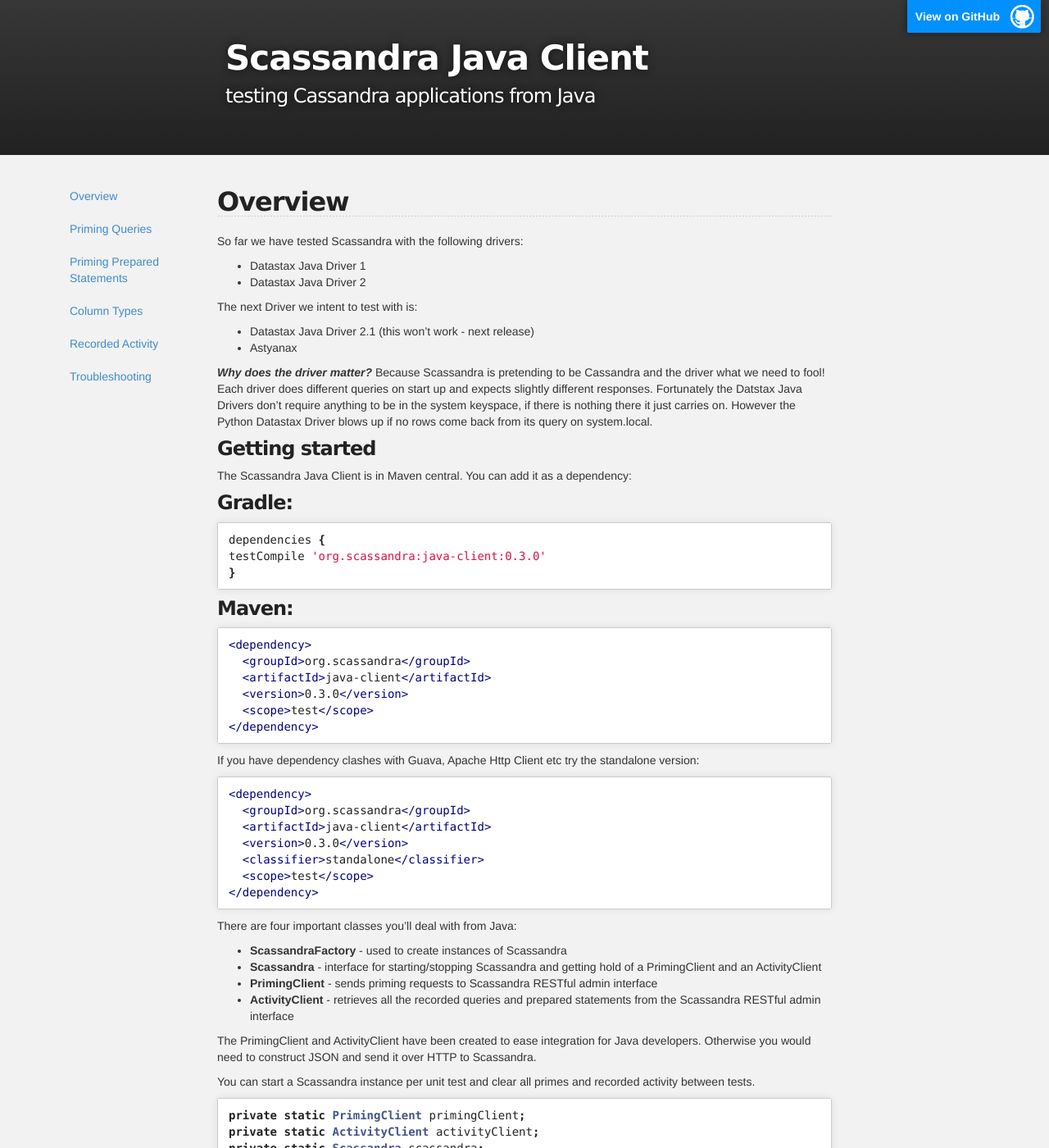
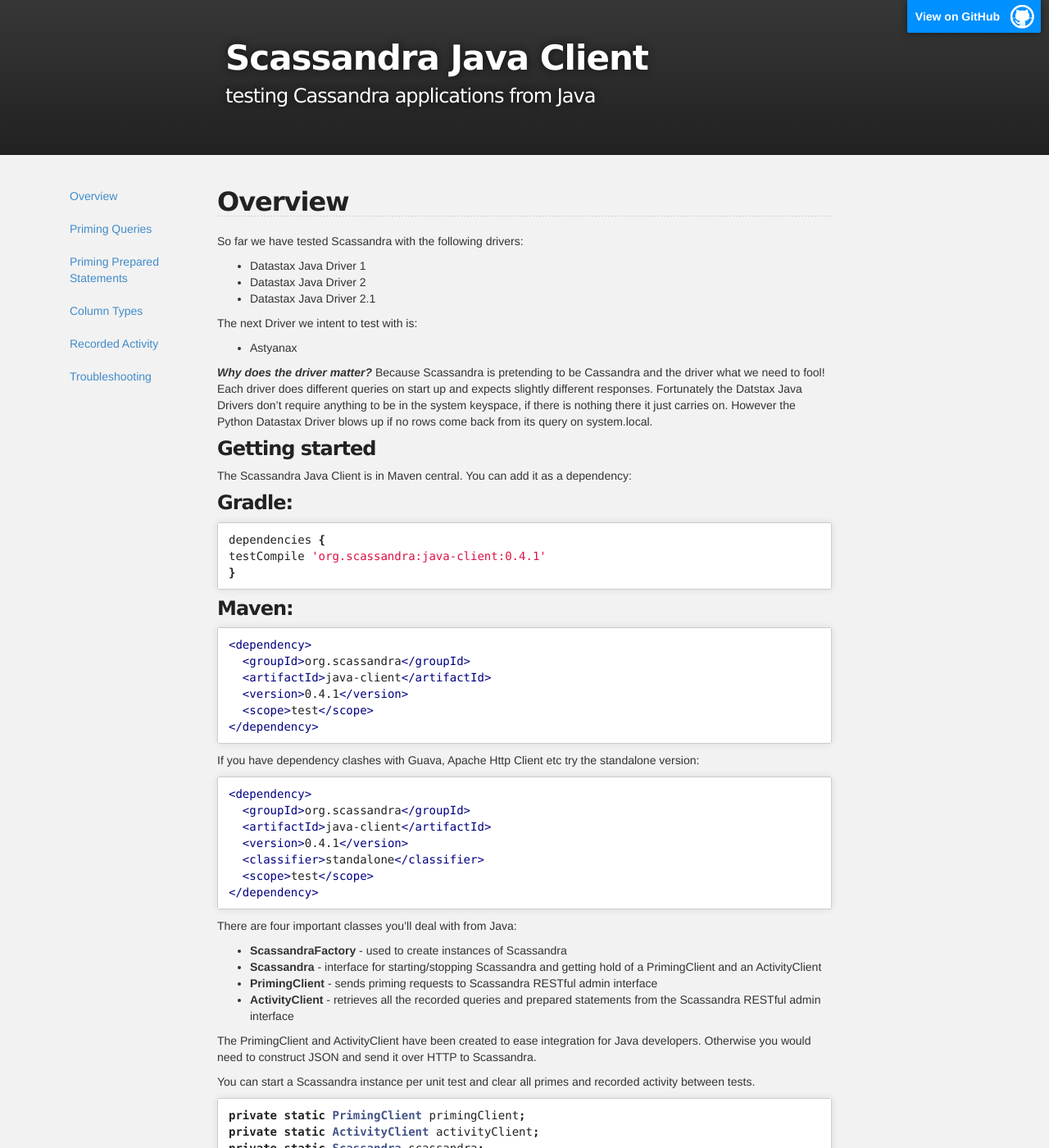
Before and after one commit to zznate/java-client, a Jekyll site: the page built from index.md, in a window 1280 px wide and 1400 px high. Shown: the whole window at 82% size. Built offline with Jekyll 4.4.1, drawn with Linux system fonts in a browser that asks for light colours; Markdown is read by kramdown in place of the engine named in the settings.

Commit message:
Update index.md

```diff
--- a/index.md
+++ b/index.md
@@ -8,12 +8,11 @@
 
 * Datastax Java Driver 1
 * Datastax Java Driver 2
+* Datastax Java Driver 2.1
 
 The next Driver we intent to test with is:
 
-* Datastax Java Driver 2.1 (this won't work - next release)
 * Astyanax
-
 
 
 ***Why does the driver matter?***  Because Scassandra is pretending to be Cassandra and the driver what we need to fool!
@@ -29,7 +28,7 @@
 
 ~~~ groovy
 dependencies {
-testCompile 'org.scassandra:java-client:0.3.0'
+testCompile 'org.scassandra:java-client:0.4.1'
 }
 ~~~
 
@@ -40,7 +39,7 @@
 <dependency>
   <groupId>org.scassandra</groupId>
   <artifactId>java-client</artifactId>
-  <version>0.3.0</version>
+  <version>0.4.1</version>
   <scope>test</scope>
 </dependency>
 ~~~
@@ -51,7 +50,7 @@
 <dependency>
   <groupId>org.scassandra</groupId>
   <artifactId>java-client</artifactId>
-  <version>0.3.0</version>
+  <version>0.4.1</version>
   <classifier>standalone</classifier>
   <scope>test</scope>
 </dependency>
```
